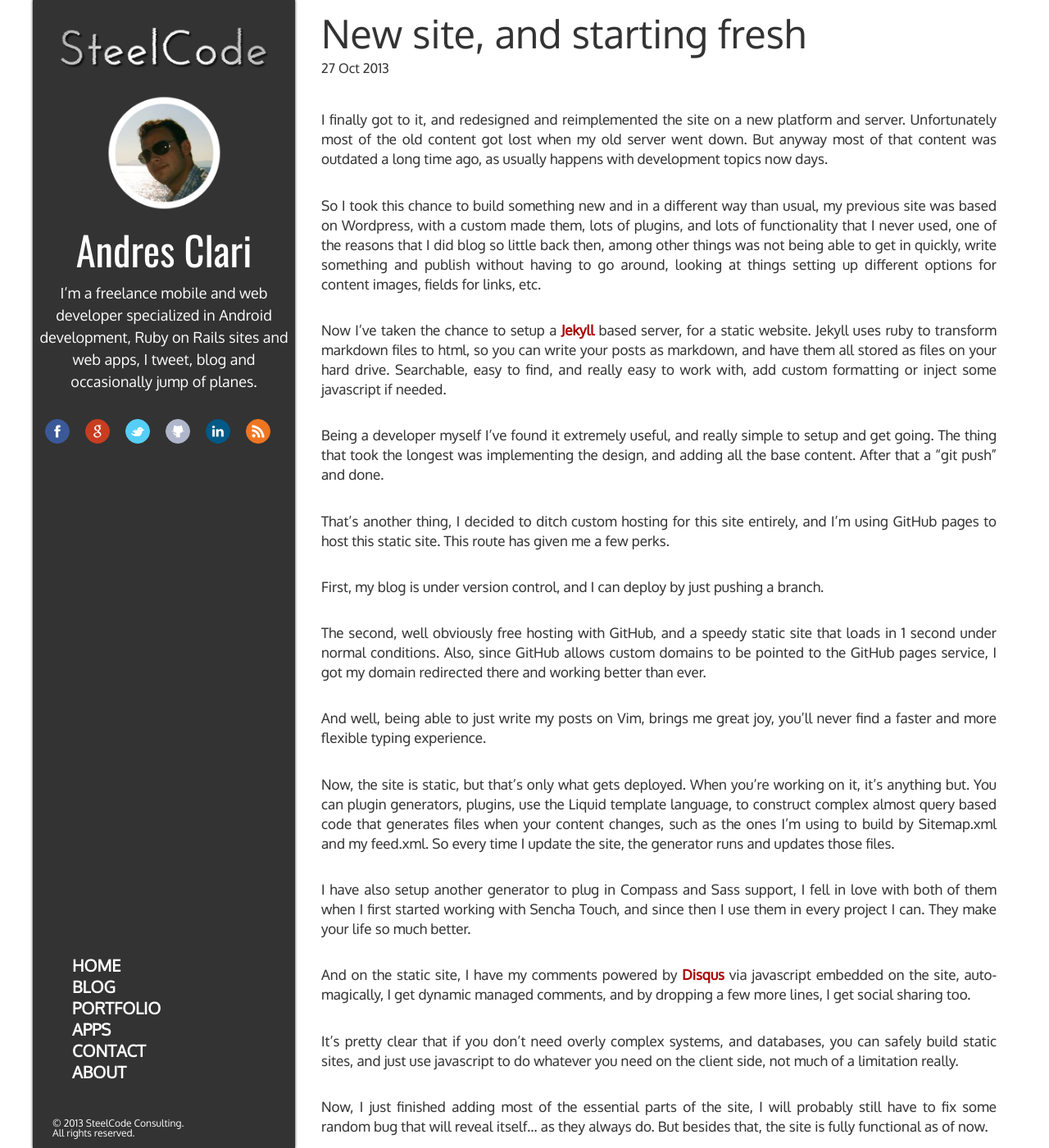
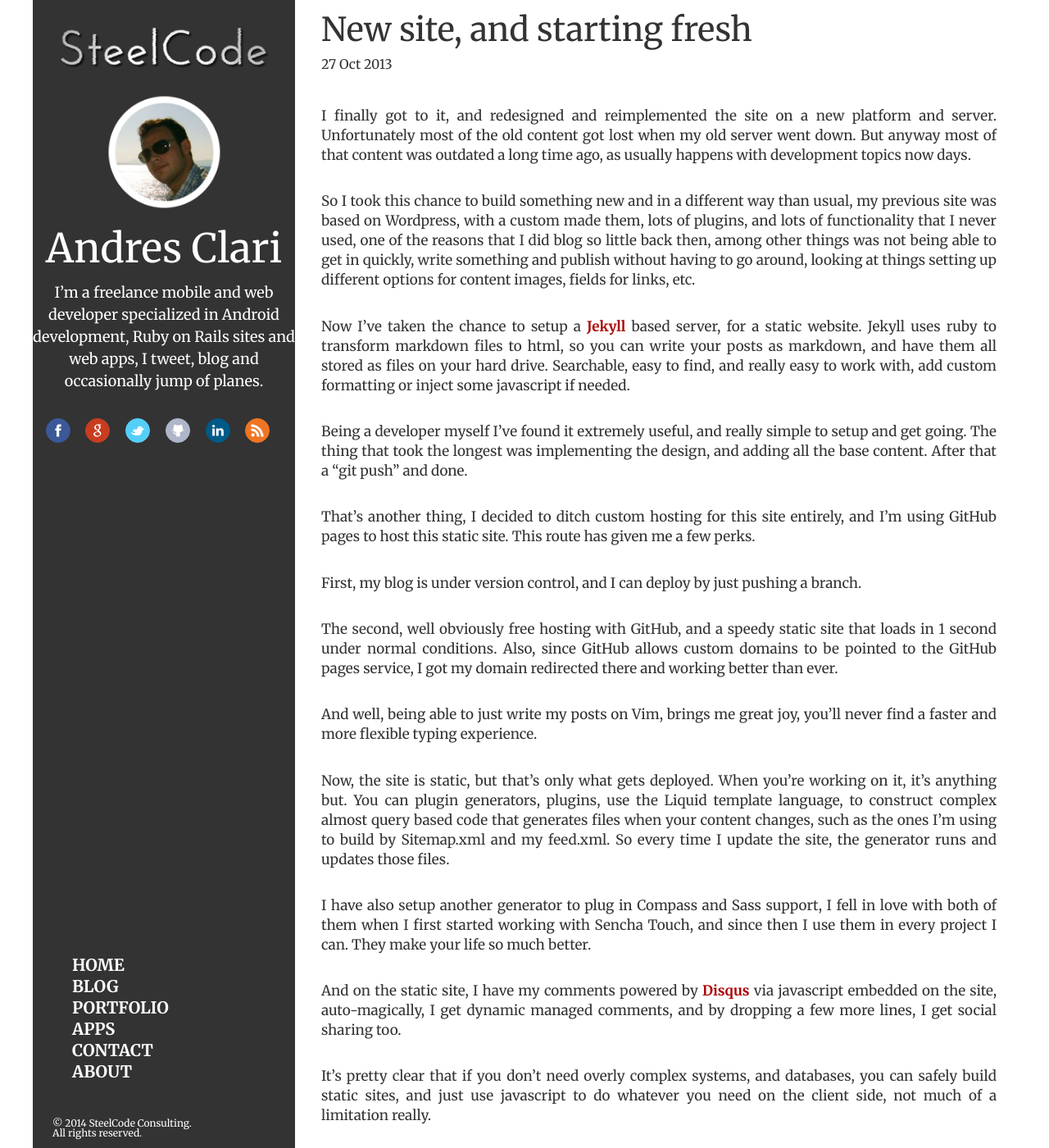
Before and after one commit to andresclari/steelcode, a Jekyll site: the page built from _posts/2013-10-27-new-site-starting-fresh.markdown, in a window 1280 px wide and 1400 px high. Shown: the whole window at 82% size. Built offline with Jekyll 4.4.1, drawn with Linux system fonts in a browser that asks for light colours; Markdown is read by kramdown in place of the engine named in the settings; comment, search, counter and statistics services are not loaded.

Commit message:
Upgraded jekyll components, tweaks, and cleanup

```diff
--- a/Gemfile
+++ b/Gemfile
@@ -1,6 +1,6 @@
 source 'https://rubygems.org'
-ruby '2.1.2'
+ruby '2.1.3'
 
 gem 'jekyll'
-gem 'sass', '3.2.19'
-gem 'compass', '0.12.6'
+gem 'sass',    '~> 3.2'
+gem 'compass', '~> 0.12'
--- a/_includes/header.html
+++ b/_includes/header.html
@@ -14,7 +14,7 @@
         <link rel="icon" type="image/png" href="/favicon.png">
 
         <!-- Fonts -->
-        <link href='http://fonts.googleapis.com/css?family=Oswald|Oxygen' rel='stylesheet' type='text/css'>
+        <link href='http://fonts.googleapis.com/css?family=Merriweather:400,700,400italic,700italic' rel='stylesheet' type='text/css'>
 
         <!-- SCSS -->
         <link rel="stylesheet" href="/css/screen.css">
@@ -57,7 +57,7 @@
                 </div>
 
                 <div class="header-footer">
-                    <span>&copy; 2013 SteelCode Consulting.</span>
+                    <span>&copy; 2014 SteelCode Consulting.</span>
                     <span>All rights reserved.</span>
                 </div>
             </div>
--- a/_layouts/post.html
+++ b/_layouts/post.html
@@ -2,7 +2,7 @@
 layout: default
 ---
 <div class="view-content">
-    <h2>{{ page.title }}</h2>
+    <h1>{{ page.title }}</h1>
 
     <p class="meta">{{ page.date | date_to_string }}</p>
 
--- a/_sass/_header.scss
+++ b/_sass/_header.scss
@@ -5,7 +5,6 @@
   background: $black-color;
   color: white;
   text-align: center;
-  box-shadow: 0 0 3px #222;
 
   @media screen and (max-width: $width-break) {
     position: inherit;
@@ -19,14 +18,12 @@
     font-size: 18px;
 
     & h1 {
-      font-family: 'Oswald', sans-serif;
       font-size: 2.7em;
       margin-top: 10px;
       margin-bottom: 15px;
     }
 
     & h3 {
-      font-family: 'Oxygen', sans-serif;
       font-size: 1em;
       line-height: 27px;
     }
@@ -166,7 +163,6 @@
     width: 12em;
 
     & li a {
-      font-family: 'Oxygen', sans-serif;
       font-weight: bold;
       line-height: 26px;
       color: white;
@@ -218,7 +214,6 @@
     bottom: 1em;
     left: 2em;
     text-align: left;
-    font-family: 'Oxygen', sans-serif;
     font-size: 12px;
 
     & span {
--- a/css/screen.css
+++ b/css/screen.css
@@ -2,7 +2,7 @@
  * In this file you should write your main styles. (or centralize your imports)
  * Import this file using the following HTML or equivalent:
  * <link href="/stylesheets/screen.css" media="screen, projection" rel="stylesheet" type="text/css" /> */
-/* line 17, ../../../.rbenv/versions/2.1.2/lib/ruby/gems/2.1.0/gems/compass-0.12.6/frameworks/compass/stylesheets/compass/reset/_utilities.scss */
+/* line 17, ../../../.rbenv/versions/2.1.3/lib/ruby/gems/2.1.0/gems/compass-0.12.7/frameworks/compass/stylesheets/compass/reset/_utilities.scss */
 html, body, div, span, applet, object, iframe,
 h1, h2, h3, h4, h5, h6, p, blockquote, pre,
 a, abbr, acronym, address, big, cite, code,
@@ -24,45 +24,45 @@
   vertical-align: baseline;
 }
 
-/* line 22, ../../../.rbenv/versions/2.1.2/lib/ruby/gems/2.1.0/gems/compass-0.12.6/frameworks/compass/stylesheets/compass/reset/_utilities.scss */
+/* line 22, ../../../.rbenv/versions/2.1.3/lib/ruby/gems/2.1.0/gems/compass-0.12.7/frameworks/compass/stylesheets/compass/reset/_utilities.scss */
 html {
   line-height: 1;
 }
 
-/* line 24, ../../../.rbenv/versions/2.1.2/lib/ruby/gems/2.1.0/gems/compass-0.12.6/frameworks/compass/stylesheets/compass/reset/_utilities.scss */
+/* line 24, ../../../.rbenv/versions/2.1.3/lib/ruby/gems/2.1.0/gems/compass-0.12.7/frameworks/compass/stylesheets/compass/reset/_utilities.scss */
 ol, ul {
   list-style: none;
 }
 
-/* line 26, ../../../.rbenv/versions/2.1.2/lib/ruby/gems/2.1.0/gems/compass-0.12.6/frameworks/compass/stylesheets/compass/reset/_utilities.scss */
+/* line 26, ../../../.rbenv/versions/2.1.3/lib/ruby/gems/2.1.0/gems/compass-0.12.7/frameworks/compass/stylesheets/compass/reset/_utilities.scss */
 table {
   border-collapse: collapse;
   border-spacing: 0;
 }
 
-/* line 28, ../../../.rbenv/versions/2.1.2/lib/ruby/gems/2.1.0/gems/compass-0.12.6/frameworks/compass/stylesheets/compass/reset/_utilities.scss */
+/* line 28, ../../../.rbenv/versions/2.1.3/lib/ruby/gems/2.1.0/gems/compass-0.12.7/frameworks/compass/stylesheets/compass/reset/_utilities.scss */
 caption, th, td {
   text-align: left;
   font-weight: normal;
   vertical-align: middle;
 }
 
-/* line 30, ../../../.rbenv/versions/2.1.2/lib/ruby/gems/2.1.0/gems/compass-0.12.6/frameworks/compass/stylesheets/compass/reset/_utilities.scss */
+/* line 30, ../../../.rbenv/versions/2.1.3/lib/ruby/gems/2.1.0/gems/compass-0.12.7/frameworks/compass/stylesheets/compass/reset/_utilities.scss */
 q, blockquote {
   quotes: none;
 }
-/* line 103, ../../../.rbenv/versions/2.1.2/lib/ruby/gems/2.1.0/gems/compass-0.12.6/frameworks/compass/stylesheets/compass/reset/_utilities.scss */
+/* line 103, ../../../.rbenv/versions/2.1.3/lib/ruby/gems/2.1.0/gems/compass-0.12.7/frameworks/compass/stylesheets/compass/reset/_utilities.scss */
 q:before, q:after, blockquote:before, blockquote:after {
   content: "";
   content: none;
 }
 
-/* line 32, ../../../.rbenv/versions/2.1.2/lib/ruby/gems/2.1.0/gems/compass-0.12.6/frameworks/compass/stylesheets/compass/reset/_utilities.scss */
+/* line 32, ../../../.rbenv/versions/2.1.3/lib/ruby/gems/2.1.0/gems/compass-0.12.7/frameworks/compass/stylesheets/compass/reset/_utilities.scss */
 a img {
   border: none;
 }
 
-/* line 116, ../../../.rbenv/versions/2.1.2/lib/ruby/gems/2.1.0/gems/compass-0.12.6/frameworks/compass/stylesheets/compass/reset/_utilities.scss */
+/* line 116, ../../../.rbenv/versions/2.1.3/lib/ruby/gems/2.1.0/gems/compass-0.12.7/frameworks/compass/stylesheets/compass/reset/_utilities.scss */
 article, aside, details, figcaption, figure, footer, header, hgroup, menu, nav, section, summary {
   display: block;
 }
@@ -70,39 +70,40 @@
 /* line 21, ../_sass/screen.scss */
 body, html {
   color: #333333;
+  font-family: 'Merriweather', serif;
   font-size: 16px;
 }
 
-/* line 27, ../_sass/screen.scss */
+/* line 28, ../_sass/screen.scss */
 h1 {
-  font-size: 4em;
+  font-size: 40px;
 }
 
-/* line 31, ../_sass/screen.scss */
+/* line 32, ../_sass/screen.scss */
 h2 {
-  font-size: 3em;
+  font-size: 30px;
 }
 
-/* line 36, ../_sass/screen.scss */
+/* line 37, ../_sass/screen.scss */
 .logo img {
   height: auto;
   width: 16em;
   margin-top: 2em;
 }
 @media screen and (max-width: 820px) {
-  /* line 35, ../_sass/screen.scss */
+  /* line 36, ../_sass/screen.scss */
   .logo {
     display: inline-block;
     vertical-align: middle;
   }
-  /* line 46, ../_sass/screen.scss */
+  /* line 47, ../_sass/screen.scss */
   .logo img {
     width: 12em;
     margin-top: 0;
   }
 }
 @media screen and (max-width: 480px) {
-  /* line 52, ../_sass/screen.scss */
+  /* line 53, ../_sass/screen.scss */
   .logo img {
     width: 10em;
   }
@@ -116,7 +117,6 @@
   background: #333333;
   color: white;
   text-align: center;
-  box-shadow: 0 0 3px #222;
 }
 @media screen and (max-width: 820px) {
   /* line 1, ../_sass/_header.scss */
@@ -126,50 +126,48 @@
     width: inherit;
   }
 }
-/* line 16, ../_sass/_header.scss */
+/* line 15, ../_sass/_header.scss */
 .header .my-info {
   margin-top: 1em;
   color: white;
   font-size: 18px;
 }
-/* line 21, ../_sass/_header.scss */
+/* line 20, ../_sass/_header.scss */
 .header .my-info h1 {
-  font-family: 'Oswald', sans-serif;
   font-size: 2.7em;
   margin-top: 10px;
   margin-bottom: 15px;
 }
-/* line 28, ../_sass/_header.scss */
+/* line 26, ../_sass/_header.scss */
 .header .my-info h3 {
-  font-family: 'Oxygen', sans-serif;
   font-size: 1em;
   line-height: 27px;
 }
-/* line 34, ../_sass/_header.scss */
+/* line 31, ../_sass/_header.scss */
 .header .my-info img {
   height: auto;
   width: 9em;
 }
 @media screen and (max-height: 785px) {
-  /* line 16, ../_sass/_header.scss */
+  /* line 15, ../_sass/_header.scss */
   .header .my-info {
     font-size: 16px;
   }
 }
 @media screen and (max-height: 730px) {
-  /* line 16, ../_sass/_header.scss */
+  /* line 15, ../_sass/_header.scss */
   .header .my-info {
     font-size: 14px;
   }
 }
 @media screen and (max-height: 710px) {
-  /* line 46, ../_sass/_header.scss */
+  /* line 43, ../_sass/_header.scss */
   .header .my-info img {
     width: 4em;
     display: inline-block;
     vertical-align: middle;
   }
-  /* line 52, ../_sass/_header.scss */
+  /* line 49, ../_sass/_header.scss */
   .header .my-info h1 {
     margin: 0;
     display: inline-block;
@@ -177,18 +175,18 @@
   }
 }
 @media screen and (max-width: 820px) {
-  /* line 16, ../_sass/_header.scss */
+  /* line 15, ../_sass/_header.scss */
   .header .my-info {
     display: inline;
     font-size: 14px;
   }
-  /* line 62, ../_sass/_header.scss */
+  /* line 59, ../_sass/_header.scss */
   .header .my-info img {
     width: 4em;
     display: inline-block;
     vertical-align: middle;
   }
-  /* line 68, ../_sass/_header.scss */
+  /* line 65, ../_sass/_header.scss */
   .header .my-info h1 {
     margin: 0;
     display: inline-block;
@@ -196,20 +194,20 @@
   }
 }
 @media screen and (max-width: 480px) {
-  /* line 75, ../_sass/_header.scss */
+  /* line 72, ../_sass/_header.scss */
   .header .my-info img {
     width: 3em;
   }
-  /* line 79, ../_sass/_header.scss */
+  /* line 76, ../_sass/_header.scss */
   .header .my-info h1 {
     font-size: 1.7em;
   }
 }
-/* line 85, ../_sass/_header.scss */
+/* line 82, ../_sass/_header.scss */
 .header .social-sites {
   margin-top: 2em;
 }
-/* line 88, ../_sass/_header.scss */
+/* line 85, ../_sass/_header.scss */
 .header .social-sites a {
   border-radius: 50%;
   display: inline-block;
@@ -220,68 +218,68 @@
   height: 28px;
   transition: 0.3s;
 }
-/* line 99, ../_sass/_header.scss */
+/* line 96, ../_sass/_header.scss */
 .header .social-sites .facebook {
   background: url("/img/social/facebook.png") center no-repeat #3b5998;
   border: 1px solid #3B5998;
 }
-/* line 103, ../_sass/_header.scss */
+/* line 100, ../_sass/_header.scss */
 .header .social-sites .facebook:hover {
   border: 1px solid #2d4373;
 }
-/* line 108, ../_sass/_header.scss */
+/* line 105, ../_sass/_header.scss */
 .header .social-sites .google {
   background: url("/img/social/google.png") center no-repeat #c83d20;
   border: 1px solid #C83D20;
 }
-/* line 112, ../_sass/_header.scss */
+/* line 109, ../_sass/_header.scss */
 .header .social-sites .google:hover {
   border: 1px solid #9c3019;
 }
-/* line 117, ../_sass/_header.scss */
+/* line 114, ../_sass/_header.scss */
 .header .social-sites .twitter {
   background: url("/img/social/twitter.png") center no-repeat #55cff8;
   border: 1px solid #55CFF8;
 }
-/* line 121, ../_sass/_header.scss */
+/* line 118, ../_sass/_header.scss */
 .header .social-sites .twitter:hover {
   border: 1px solid #24c1f6;
 }
-/* line 126, ../_sass/_header.scss */
+/* line 123, ../_sass/_header.scss */
 .header .social-sites .github {
   background: url("/img/social/github.png") center no-repeat #afb6ca;
   border: 1px solid #afb6ca;
 }
-/* line 130, ../_sass/_header.scss */
+/* line 127, ../_sass/_header.scss */
 .header .social-sites .github:hover {
   border: 1px solid #909ab6;
 }
-/* line 135, ../_sass/_header.scss */
+/* line 132, ../_sass/_header.scss */
 .header .social-sites .linkedin {
   background: url("/img/social/linkedin.png") center no-repeat #005a87;
   border: 1px solid #005a87;
 }
-/* line 139, ../_sass/_header.scss */
+/* line 136, ../_sass/_header.scss */
 .header .social-sites .linkedin:hover {
   border: 1px solid #003854;
 }
-/* line 144, ../_sass/_header.scss */
+/* line 141, ../_sass/_header.scss */
 .header .social-sites .rss {
   background: url("/img/social/rss.png") center no-repeat #ef7522;
   border: 1px solid #EF7522;
 }
-/* line 148, ../_sass/_header.scss */
+/* line 145, ../_sass/_header.scss */
 .header .social-sites .rss:hover {
   border: 1px solid #cf5d0f;
 }
 @media screen and (max-width: 820px) {
-  /* line 85, ../_sass/_header.scss */
+  /* line 82, ../_sass/_header.scss */
   .header .social-sites {
     margin-top: 0.8em;
     margin-bottom: 0.8em;
   }
 }
-/* line 161, ../_sass/_header.scss */
+/* line 158, ../_sass/_header.scss */
 .header .navbar {
   position: absolute;
   bottom: 5em;
@@ -289,25 +287,24 @@
   text-align: left;
   width: 12em;
 }
-/* line 168, ../_sass/_header.scss */
+/* line 165, ../_sass/_header.scss */
 .header .navbar li a {
-  font-family: 'Oxygen', sans-serif;
   font-weight: bold;
   line-height: 26px;
   color: white;
   text-decoration: none;
   font-size: 20px;
 }
-/* line 176, ../_sass/_header.scss */
+/* line 172, ../_sass/_header.scss */
 .header .navbar li a:hover {
   color: #AAA !important;
 }
-/* line 180, ../_sass/_header.scss */
+/* line 176, ../_sass/_header.scss */
 .header .navbar li a:visited {
   color: white;
 }
 @media screen and (max-width: 820px) {
-  /* line 161, ../_sass/_header.scss */
+  /* line 158, ../_sass/_header.scss */
   .header .navbar {
     position: inherit;
     width: 100%;
@@ -315,165 +312,162 @@
     left: inherit;
     text-align: inherit;
   }
-  /* line 192, ../_sass/_header.scss */
+  /* line 188, ../_sass/_header.scss */
   .header .navbar ul {
     height: 2.7em;
   }
-  /* line 196, ../_sass/_header.scss */
+  /* line 192, ../_sass/_header.scss */
   .header .navbar li {
     display: inline-block;
     margin-right: 1.5em;
   }
-  /* line 200, ../_sass/_header.scss */
+  /* line 196, ../_sass/_header.scss */
   .header .navbar li:last-child {
     margin-right: 0;
   }
 }
 @media screen and (max-width: 600px) {
-  /* line 205, ../_sass/_header.scss */
+  /* line 201, ../_sass/_header.scss */
   .header .navbar li a {
     font-size: 15px;
   }
 }
 @media screen and (max-width: 480px) {
-  /* line 210, ../_sass/_header.scss */
+  /* line 206, ../_sass/_header.scss */
   .header .navbar ul {
     height: 3.7em;
   }
 }
-/* line 216, ../_sass/_header.scss */
+/* line 212, ../_sass/_header.scss */
 .header .header-footer {
   position: absolute;
   bottom: 1em;
   left: 2em;
   text-align: left;
-  font-family: 'Oxygen', sans-serif;
   font-size: 12px;
 }
-/* line 224, ../_sass/_header.scss */
+/* line 219, ../_sass/_header.scss */
 .header .header-footer span {
   display: block;
 }
 @media screen and (max-width: 820px) {
-  /* line 216, ../_sass/_header.scss */
+  /* line 212, ../_sass/_header.scss */
   .header .header-footer {
     display: none;
   }
 }
 
-/* line 61, ../_sass/screen.scss */
+/* line 62, ../_sass/screen.scss */
 .container {
   max-width: 1200px;
   margin: 0 auto;
 }
 @media screen and (max-width: 820px) {
-  /* line 61, ../_sass/screen.scss */
+  /* line 62, ../_sass/screen.scss */
   .container {
     max-width: inherit;
     margin: 0;
   }
 }
 
-/* line 71, ../_sass/screen.scss */
+/* line 72, ../_sass/screen.scss */
 .carousel {
   margin-top: -1.5em;
   margin-left: -2em;
   margin-bottom: 2em;
 }
 @media screen and (max-height: 710px) {
-  /* line 71, ../_sass/screen.scss */
+  /* line 72, ../_sass/screen.scss */
   .carousel {
     margin-left: 0;
     text-align: right;
   }
 }
 
-/* line 84, ../_sass/screen.scss */
+/* line 85, ../_sass/screen.scss */
 .welcome-img {
   height: 30em;
   width: 100%;
 }
 @media screen and (max-width: 1200px) {
-  /* line 84, ../_sass/screen.scss */
+  /* line 85, ../_sass/screen.scss */
   .welcome-img {
     height: auto;
   }
 }
 @media screen and (max-height: 710px) {
-  /* line 84, ../_sass/screen.scss */
+  /* line 85, ../_sass/screen.scss */
   .welcome-img {
     height: auto;
     width: 55%;
   }
 }
 
-/* line 97, ../_sass/screen.scss */
+/* line 98, ../_sass/screen.scss */
 .view-content {
-  font-family: 'Oxygen', sans-serif;
   color: #333333;
-  text-shadow: 0px 0px 1px #ccc;
   padding-top: 1em;
   margin-left: 22em;
   margin-right: 1.5em;
   margin-bottom: 5em;
   text-align: justify;
 }
-/* line 109, ../_sass/screen.scss */
+/* line 108, ../_sass/screen.scss */
 .view-content a {
   color: #ad0303;
   font-weight: bold;
   text-decoration: none;
 }
-/* line 114, ../_sass/screen.scss */
+/* line 113, ../_sass/screen.scss */
 .view-content a:hover {
   color: #ccc;
 }
-/* line 117, ../_sass/screen.scss */
+/* line 116, ../_sass/screen.scss */
 .view-content a:visited {
   color: #ad0303;
 }
-/* line 122, ../_sass/screen.scss */
+/* line 121, ../_sass/screen.scss */
 .view-content p {
   margin-top: 1.9em;
   margin-bottom: 1.5em;
 }
 @media screen and (max-width: 480px) {
-  /* line 127, ../_sass/screen.scss */
+  /* line 126, ../_sass/screen.scss */
   .view-content p img {
     width: 100%;
     height: auto;
   }
 }
-/* line 134, ../_sass/screen.scss */
+/* line 133, ../_sass/screen.scss */
 .view-content h1 {
   color: #333333;
-  font-size: 4em;
-  margin-bottom: 0.7em;
+  font-size: 40px;
+  margin-bottom: 14px;
 }
-/* line 141, ../_sass/screen.scss */
+/* line 139, ../_sass/screen.scss */
 .view-content h1, .view-content h2 {
   text-align: left;
 }
-/* line 145, ../_sass/screen.scss */
+/* line 143, ../_sass/screen.scss */
 .view-content strong {
   font-weight: bold;
 }
-/* line 149, ../_sass/screen.scss */
+/* line 147, ../_sass/screen.scss */
 .view-content .meta {
   margin-top: 0.7em;
   margin-bottom: 2.7em;
 }
-/* line 156, ../_sass/screen.scss */
+/* line 154, ../_sass/screen.scss */
 .view-content .post {
   line-height: 24px;
   font-size: 17px;
 }
-/* line 160, ../_sass/screen.scss */
+/* line 158, ../_sass/screen.scss */
 .view-content .post div {
   margin-top: 1.5em;
   margin-bottom: 1.5em;
 }
-/* line 167, ../_sass/screen.scss */
+/* line 165, ../_sass/screen.scss */
 .view-content .post .highlight {
   background: #383838;
   text-shadow: 0px 0px 1px #383838;
@@ -481,46 +475,46 @@
   font-size: 15px;
   font-family: Menlo, Source Code Pro, Consolas, monospace;
 }
-/* line 175, ../_sass/screen.scss */
+/* line 173, ../_sass/screen.scss */
 .view-content .post ul {
   margin-left: 1.5em;
 }
-/* line 177, ../_sass/screen.scss */
+/* line 175, ../_sass/screen.scss */
 .view-content .post ul li {
   list-style: initial;
 }
-/* line 183, ../_sass/screen.scss */
+/* line 181, ../_sass/screen.scss */
 .view-content .post .posts-index .portfolio-posts {
   margin: 0;
 }
-/* line 185, ../_sass/screen.scss */
+/* line 183, ../_sass/screen.scss */
 .view-content .post .posts-index .portfolio-posts li {
   list-style: none;
   float: left;
   margin-right: 3.5em;
 }
-/* line 191, ../_sass/screen.scss */
+/* line 189, ../_sass/screen.scss */
 .view-content .post .posts-index .portfolio-posts li:nth-child(even) {
   margin: 0;
 }
 @media screen and (max-width: 600px), (max-width: 755px), (max-width: 1080px) {
-  /* line 183, ../_sass/screen.scss */
+  /* line 181, ../_sass/screen.scss */
   .view-content .post .posts-index .portfolio-posts {
     width: 19em;
     margin: 0 auto;
   }
-  /* line 201, ../_sass/screen.scss */
+  /* line 199, ../_sass/screen.scss */
   .view-content .post .posts-index .portfolio-posts li {
     margin: 0;
     display: block;
     float: none;
   }
 }
-/* line 210, ../_sass/screen.scss */
+/* line 208, ../_sass/screen.scss */
 .view-content .post .posts-index li a {
   font-size: 14px;
 }
-/* line 213, ../_sass/screen.scss */
+/* line 211, ../_sass/screen.scss */
 .view-content .post .posts-index li a .portfolio-item {
   color: #ad0303;
   border: 12px solid #aaa;
@@ -530,70 +524,70 @@
   height: 17em;
   text-align: center;
 }
-/* line 222, ../_sass/screen.scss */
+/* line 220, ../_sass/screen.scss */
 .view-content .post .posts-index li a .portfolio-item:hover {
   border: 12px solid #ddd;
   box-shadow: 0px 0px 9px #333333;
   transition: .5s;
 }
-/* line 229, ../_sass/screen.scss */
+/* line 227, ../_sass/screen.scss */
 .view-content .post .posts-index li a .portfolio-item img {
   display: block;
   height: 13em;
   width: 21em;
 }
-/* line 239, ../_sass/screen.scss */
+/* line 237, ../_sass/screen.scss */
 .view-content .post-share {
   margin-top: 3em;
 }
-/* line 242, ../_sass/screen.scss */
+/* line 240, ../_sass/screen.scss */
 .view-content .post-share h4 {
   font-weight: bold;
   font-size: 17px;
   margin-bottom: 1.5em;
 }
-/* line 249, ../_sass/screen.scss */
+/* line 247, ../_sass/screen.scss */
 .view-content #disqus_thread {
   margin-top: 5em;
 }
 @media screen and (max-width: 820px) {
-  /* line 97, ../_sass/screen.scss */
+  /* line 98, ../_sass/screen.scss */
   .view-content {
     margin-top: 2em;
     margin-left: 1.5em;
   }
-  /* line 257, ../_sass/screen.scss */
+  /* line 255, ../_sass/screen.scss */
   .view-content .carousel {
     text-align: center;
     margin-left: 0;
   }
-  /* line 261, ../_sass/screen.scss */
+  /* line 259, ../_sass/screen.scss */
   .view-content .carousel img {
     width: auto;
     height: 10em;
   }
 }
 
-/* line 271, ../_sass/screen.scss */
+/* line 269, ../_sass/screen.scss */
 .posts-index ul li a {
   font-size: 2em;
   color: #ad0303;
   text-decoration: none;
   line-height: 72px;
 }
-/* line 278, ../_sass/screen.scss */
+/* line 276, ../_sass/screen.scss */
 .posts-index p {
   line-height: 24px;
 }
 
-/* line 283, ../_sass/screen.scss */
+/* line 281, ../_sass/screen.scss */
 .welcome-text {
   font-size: 20px;
   font-weight: bold;
   line-height: 28px;
 }
 
-/* line 289, ../_sass/screen.scss */
+/* line 287, ../_sass/screen.scss */
 .about-img {
   float: left;
   padding-right: 1.5em;
```
Also changed, not shown: _sass/screen.scss (+5 -7 lines), Gemfile.lock, 8 other files.
